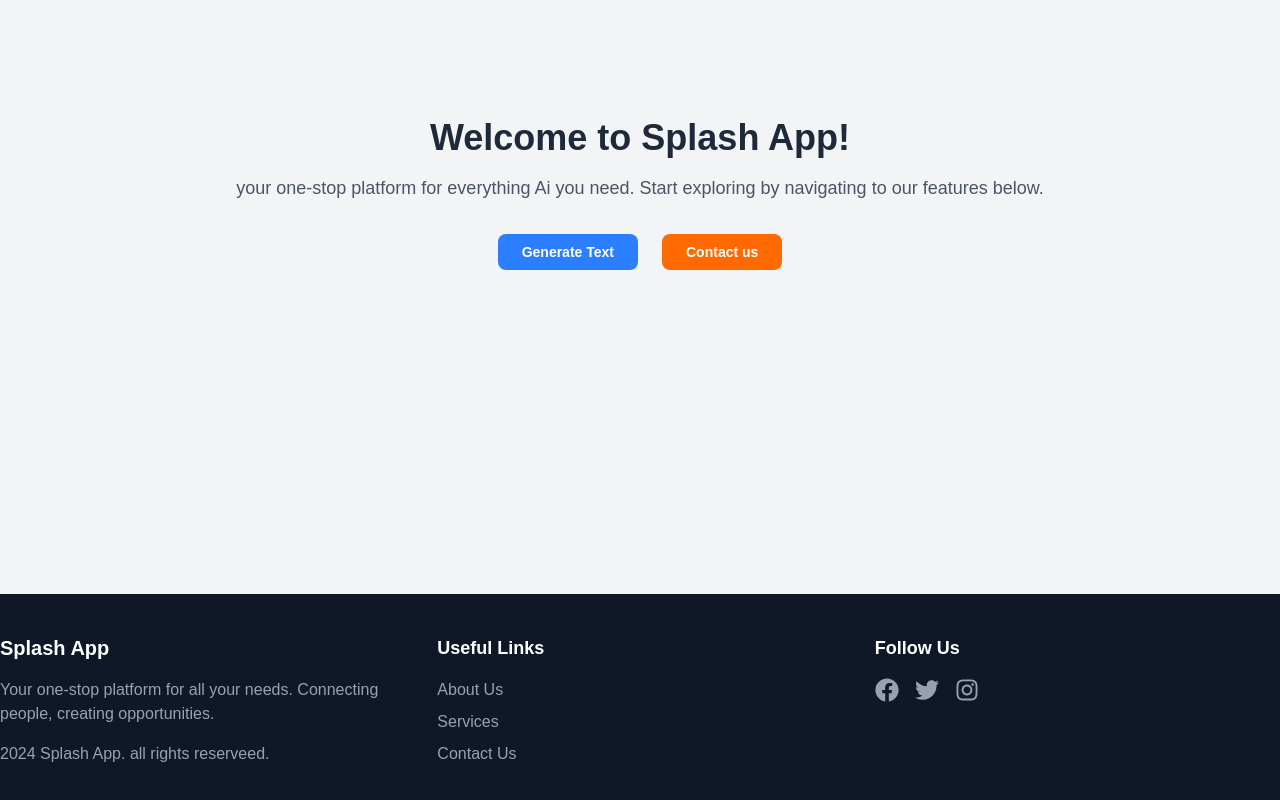
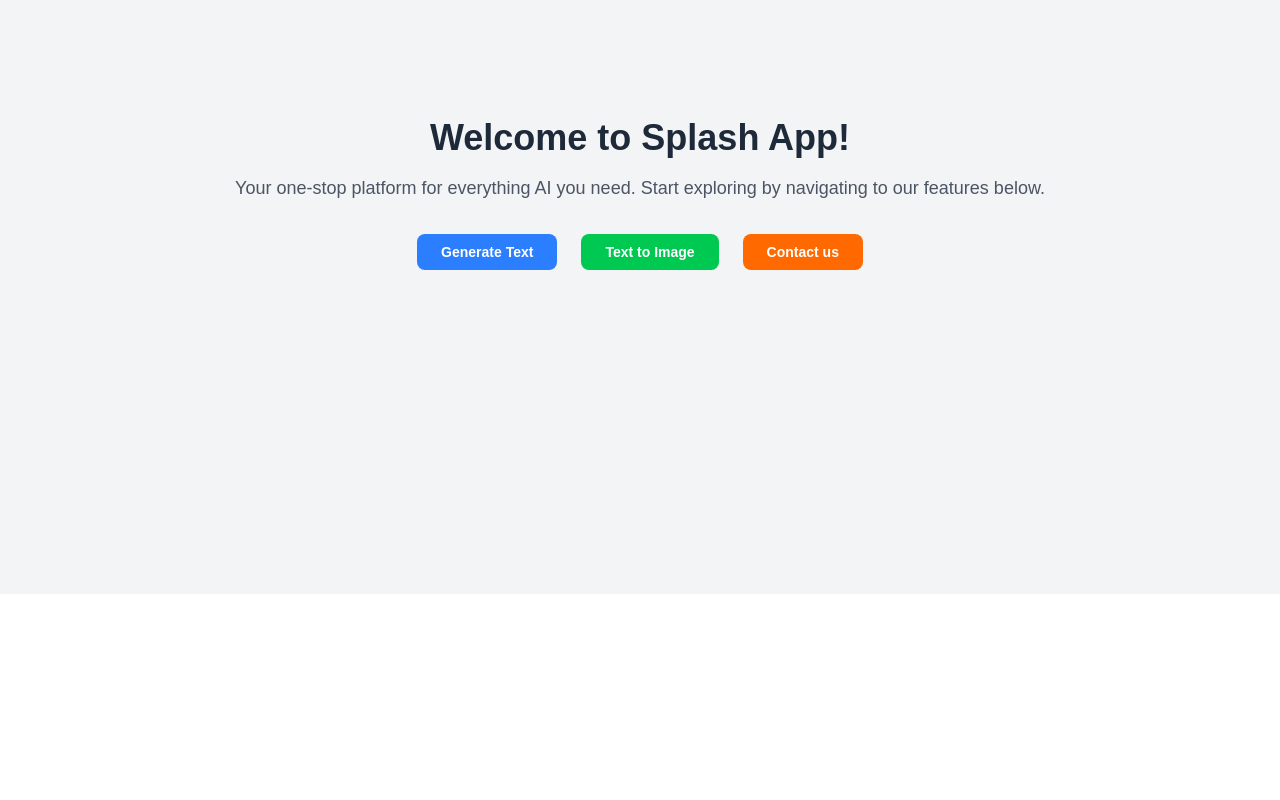
Before and after one commit to dev-dorn/alx-project-0x03-setup, a Next.js app in the folder alx-project-0x03/: page / in a window 1280 px wide. Shown: the part 206-1006 px from the top of the page. After the commit the page ends 800 px from the top, so only its background shows below. Built offline with nearby package versions, Linux system fonts and the light colour scheme.

Commit message:
lets see

```diff
--- a/alx-project-0x03/pages/index.tsx
+++ b/alx-project-0x03/pages/index.tsx
@@ -1,39 +1,35 @@
 import Button from "@/components/common/Button";
 import { useRouter } from "next/router";
-import Header from '@/components/layouts/Header'
-import Footer from '@/components/layouts/Footer'
+
 interface PageRouteProps {
   pageRoute: string
 }
 
-export default function Home(){
-  const router = useRouter ();
-  //imperative routing with useRouter
-const routeToNextPage =({pageRoute}: PageRouteProps) => {
-  router.push(pageRoute, undefined, {shallow: false})
+export default function Home() {
+  const router = useRouter()
+
+  // Imeperative routing with useRouter
+  const routeToNextPage  = ({ pageRoute }: PageRouteProps) => {
+    router.push(pageRoute, undefined, { shallow: false})
   }
+
   return (
-
-  <>
-  <Header />
     <div className="min-h-screen bg-gray-100 flex flex-col justify-center items-center text-center">
-    {/* Welcome Message*/}
+      {/* Welcome Message */}
       <h1 className="text-4xl font-bold text-gray-800 mb-4">
         Welcome to Splash App!
       </h1>
       <p className="text-lg text-gray-600 mb-8">
-      your one-stop platform for everything Ai you need. Start exploring by
+        Your one-stop platform for everything AI you need. Start exploring by
         navigating to our features below.
       </p>
+
       {/* Navigation Options */}
       <div className="flex gap-6">
-      <Button action={()=> routeToNextPage({pageRoute: '/generate-text-ai'})} buttonLabel="Generate Text" buttonBackgroundColor="blue" />
-        <Button action={()=> routeToNextPage({pageRoute:'/counter-app'})}
-        buttonLabel="Contact us" buttonBackgroundColor="orange" />
-
+        <Button action={() => routeToNextPage({ pageRoute: '/generate-text-ai' })} buttonLabel="Generate Text" buttonBackgroundColor="blue" />
+        <Button action={() => routeToNextPage({ pageRoute: '/text-to-image'})} buttonLabel="Text to Image" buttonBackgroundColor="green" />
+        <Button action={() => routeToNextPage({ pageRoute: '/counter-app'})} buttonLabel="Contact us" buttonBackgroundColor="orange" />
       </div>
     </div>
-  <Footer />
-  </>
   );
-};
+}
```
Lines whose indentation alone changed are shown as unchanged.
